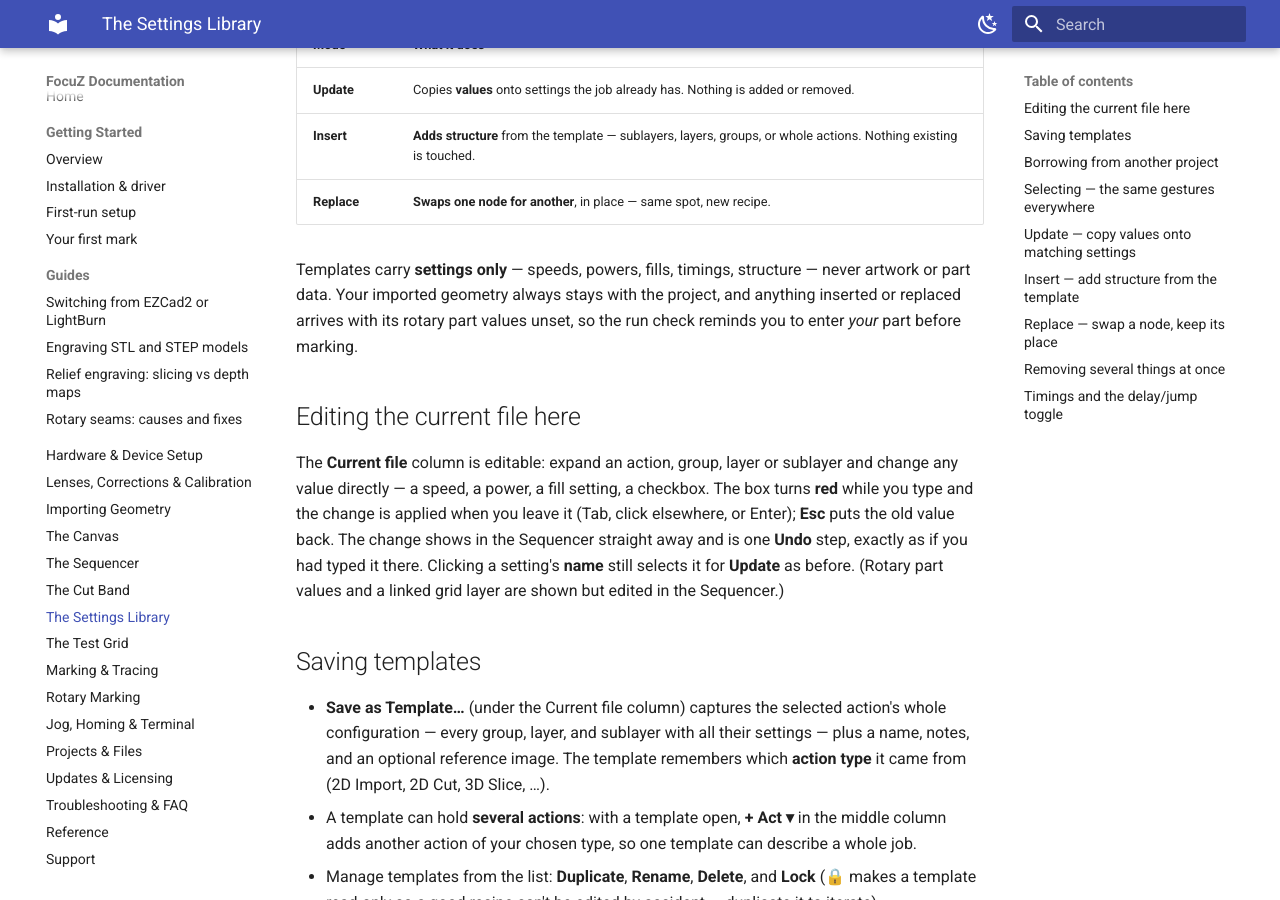
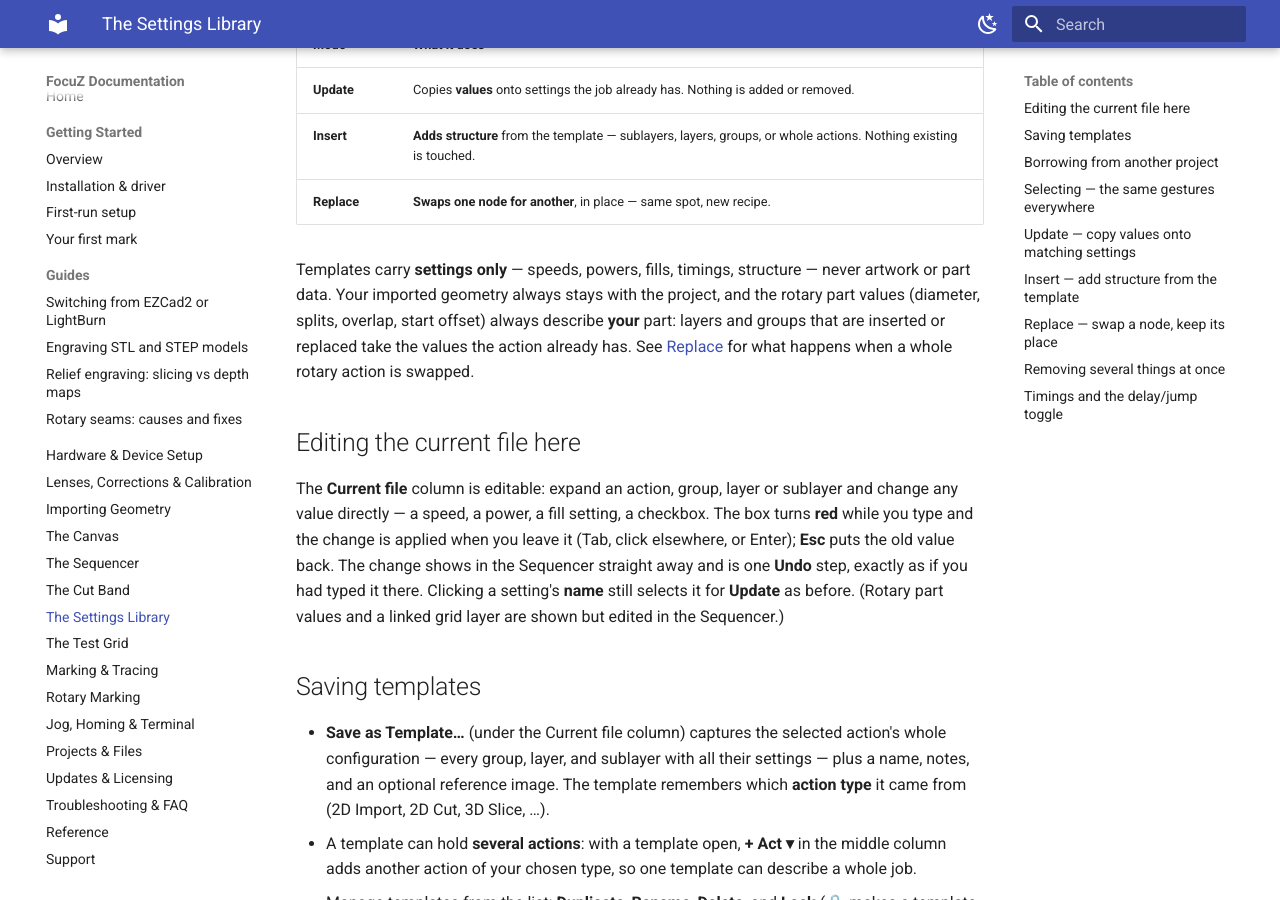
Before and after one commit to Lokahi-Shop/focuz-docs, an MkDocs documentation site: the page built from docs/library.md, in a window 1280 px wide and 900 px high, scrolled down 468 px. Built offline with MkDocs 1.6.1 and Material for MkDocs 9.7.7, drawn with Linux system fonts in a browser that asks for light colours; some of the changed text lies outside the part shown.

Commit message:
Library: rotary part values on Insert and Replace
Co-Authored-By: Claude Fable 5.1 <noreply@anthropic.com>

```diff
--- a/docs/library.md
+++ b/docs/library.md
@@ -20,9 +20,11 @@ the Library does with your selection:
 | **Replace** | **Swaps one node for another**, in place — same spot, new recipe. |
 
 Templates carry **settings only** — speeds, powers, fills, timings, structure — never artwork or
-part data. Your imported geometry always stays with the project, and anything inserted or
-replaced arrives with its rotary part values unset, so the run check reminds you to enter *your*
-part before marking.
+part data. Your imported geometry always stays with the project, and the rotary part values
+(diameter, splits, overlap, start offset) always describe **your** part: layers and groups that
+are inserted or replaced take the values the action already has. See
+[Replace](#replace-swap-a-node-keep-its-place) for what happens when a whole rotary action is
+swapped.
 
 ## Editing the current file here
 
@@ -120,6 +122,12 @@ Replace exchanges one node for another, exactly where it stands:
   is the one place mode conversion lives), as long as the target action supports that mode.
 - **Replace ▸** performs the swap behind a preview, as a single undo step — undo restores the
   old node *and* any canvas art it owned.
+- **Rotary part values.** Replacing a layer or a group never changes the action's part diameter,
+  splits, overlap or start offset. Replacing a **whole rotary action** compares the values the
+  template was saved with to the ones in your action: if they are the same (or the template has
+  none), yours stay. If they differ, the preview says so and shows both sets, and the swap
+  **clears** them — Run and Trace wait until you enter the values for the part that is in the
+  chuck.
 
 ## Removing several things at once
 
```
